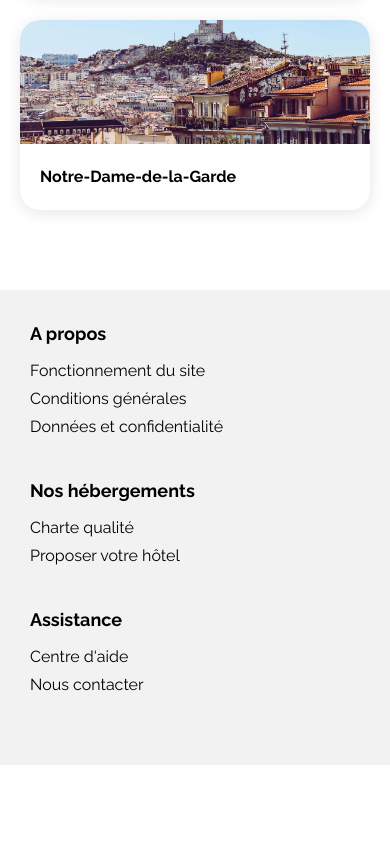
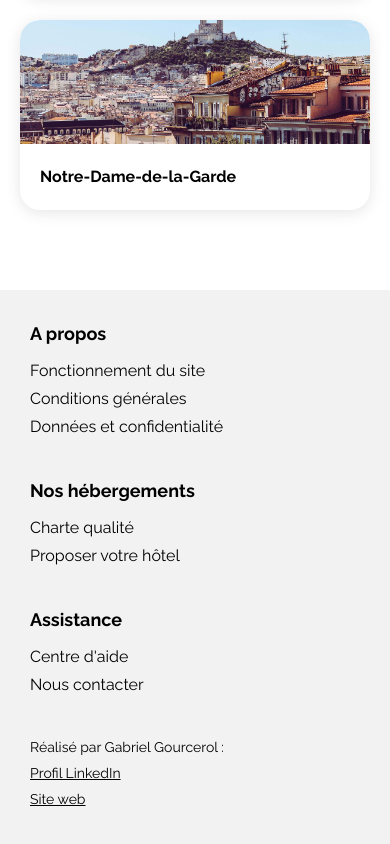
Before and after one commit to CookedIdeas/2_OC_Booki_homepage, a plain HTML site: page index.html in a window 390 px wide. Shown: the part 3399-4243 px from the top of the page. Before the commit the page ends 4164 px from the top, so only its background shows below. Drawn offline with Linux system fonts and the light colour scheme.

Commit message:
Adding external links

```diff
--- a/CSS/style.css
+++ b/CSS/style.css
@@ -7,6 +7,7 @@
 
 html {
   font-size: 10px;
+  font-family: Raleway, sans-serif;
 }
 
 /* =========================== GLOBAL CLASSES =========================== */
@@ -20,10 +21,7 @@ body {
 }
 
 .text {
-  font-family: Raleway, sans-serif;
-  font-weight: 400;
   font-size: 1.6rem;
-  color: black;
 }
 
 a {
@@ -436,6 +434,7 @@ label {
   align-items: stretch;
   gap: 20%;
   bottom: 0;
+  position: relative;
 }
 
 .footer__block {
@@ -451,3 +450,21 @@ label {
   font-size: 1.8rem;
   margin-bottom: 2rem;
 }
+
+.footer__externalLinksContainer {
+  position: absolute;
+  bottom: 1rem;
+  right: 1rem;
+  display: flex;
+  gap: 0.3rem;
+  font-size: 1.4rem;
+}
+
+.footer__externalLinksContainer > a {
+  text-decoration: underline;
+  transition: color 0.2s;
+}
+
+.footer__externalLinksContainer > a:hover {
+  color: #0065fc;
+}
--- a/CSS/style_mobile.css
+++ b/CSS/style_mobile.css
@@ -164,4 +164,14 @@
     gap: 3.5rem;
     padding: 3.5rem 0 6rem 3rem;
   }
+
+  .footer__externalLinksContainer {
+    position: static;
+    flex-direction: column;
+    gap: 1.2rem;
+  }
+
+  .footer__externalLinksContainer > span {
+    display: none;
+  }
 }
--- a/index.html
+++ b/index.html
@@ -433,6 +433,16 @@
             <a href="#" class="text">Centre d'aide</a>
             <a href="#" class="text">Nous contacter</a>
           </div>
+          <div class="footer__externalLinksContainer">
+            <p>Réalisé par Gabriel Gourcerol :</p>
+            <a href="www.linkedin.com/in/gabriel-gourcerol-b0508a271"
+              >Profil LinkedIn</a
+            >
+            <span>/</span>
+            <a href="www.linkedin.com/in/gabriel-gourcerol-b0508a271"
+              >Site web</a
+            >
+          </div>
         </div>
       </footer>
     </main>
```
